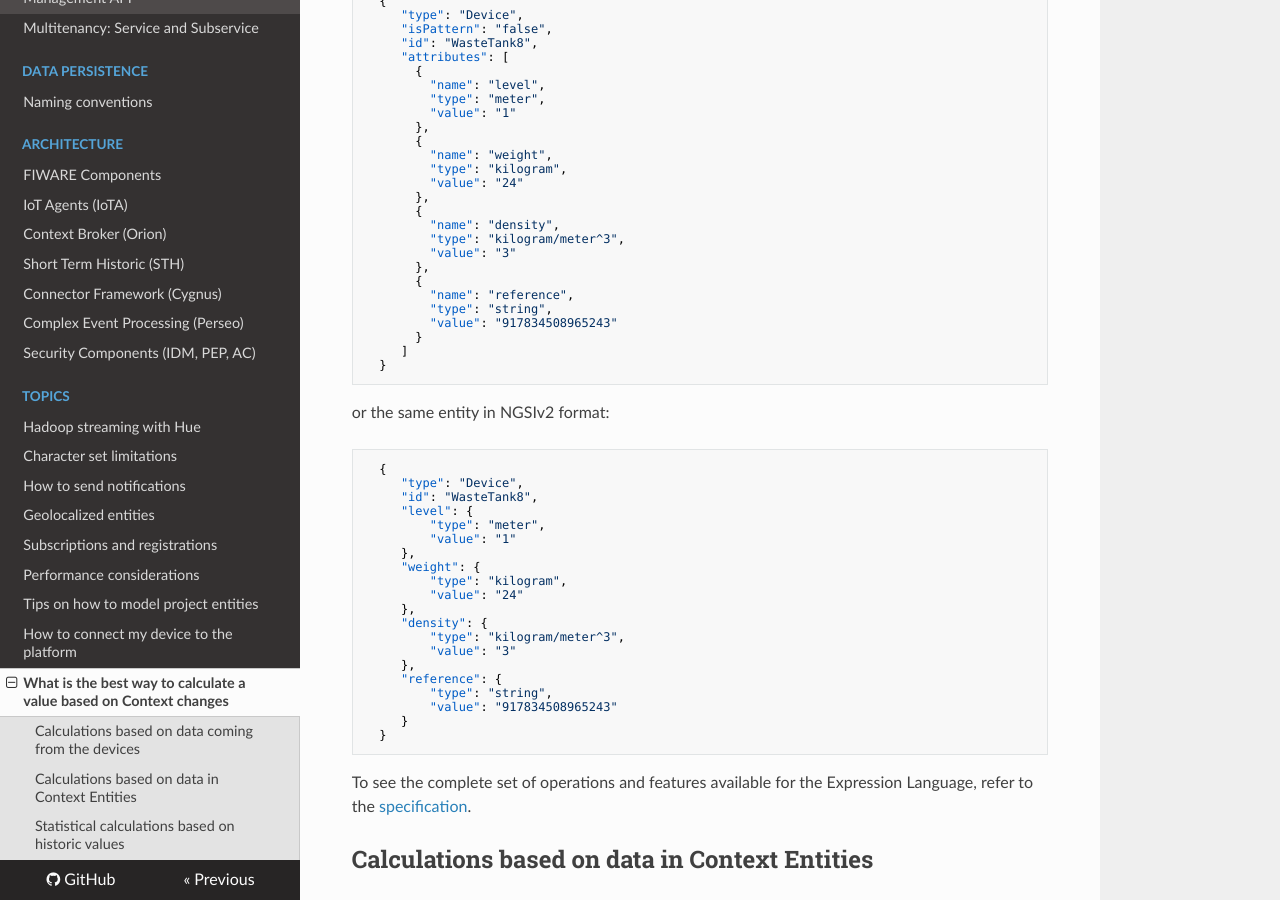
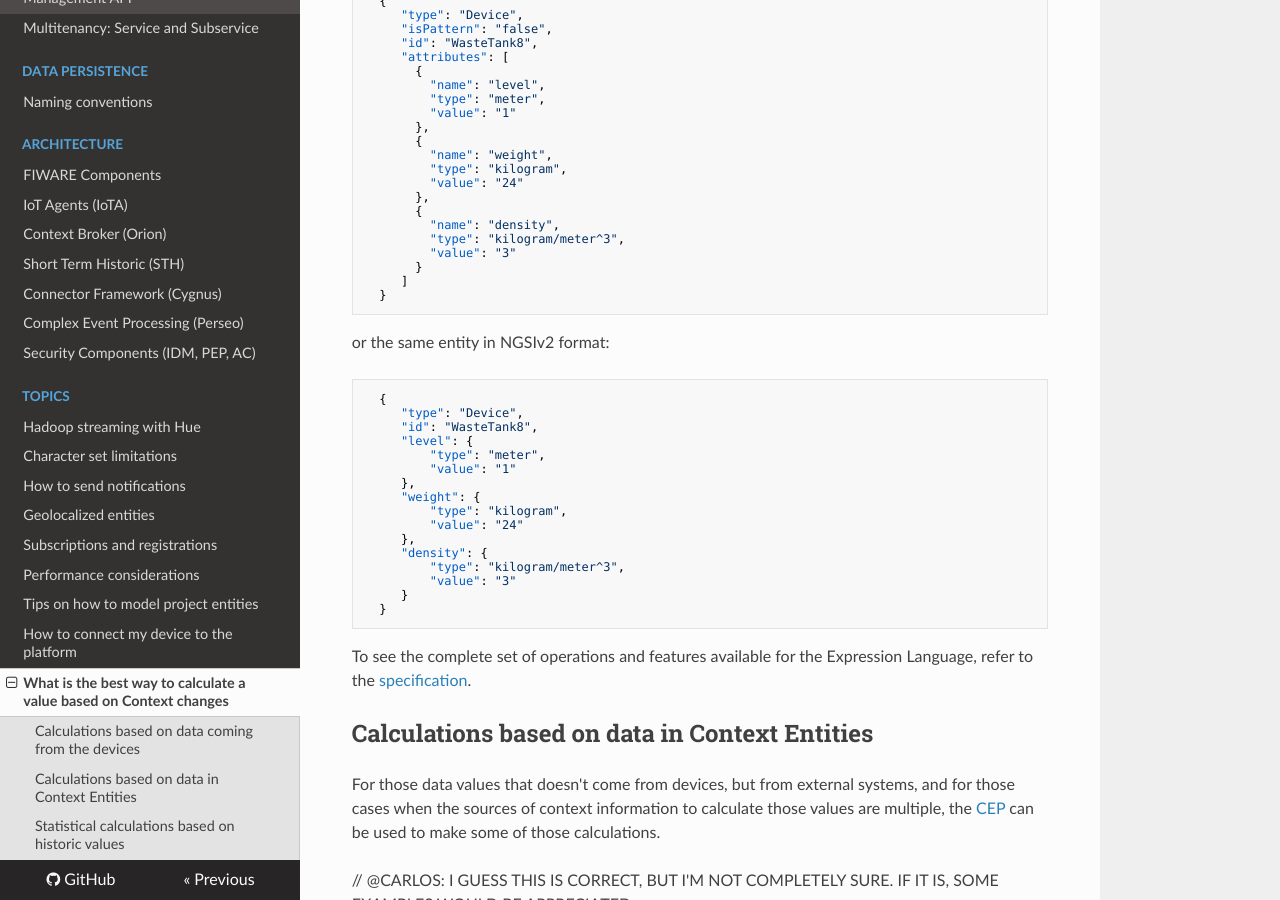
Before and after one commit to telefonicaid/thinking-cities, an MkDocs documentation site: the page built from docs/topics/data_calculation.md, in a window 1280 px wide and 900 px high, scrolled down 1327 px. Built offline with MkDocs 1.6.1, drawn with Linux system fonts in a browser that asks for light colours; nearby versions of some CDN libraries; old or Windows-style settings are respelled for this version of MkDocs.

Commit message:
Remove unwanted reference

```diff
--- a/docs/topics/data_calculation.md
+++ b/docs/topics/data_calculation.md
@@ -77,11 +77,6 @@ will give raise to the following Context Broker entity (NGSIv1)
              "name": "density",
              "type": "kilogram/meter^3",
              "value": "3"
-           },
-           {
-             "name": "reference",
-             "type": "string",
-             "value": "917834508965243"
            }
          ]
       }
@@ -102,10 +97,6 @@ or the same entity in NGSIv2 format:
          "density": {
              "type": "kilogram/meter^3",
              "value": "3"
-         },
-         "reference": {
-             "type": "string",
-             "value": "917834508965243"
          }
       }
 
```
